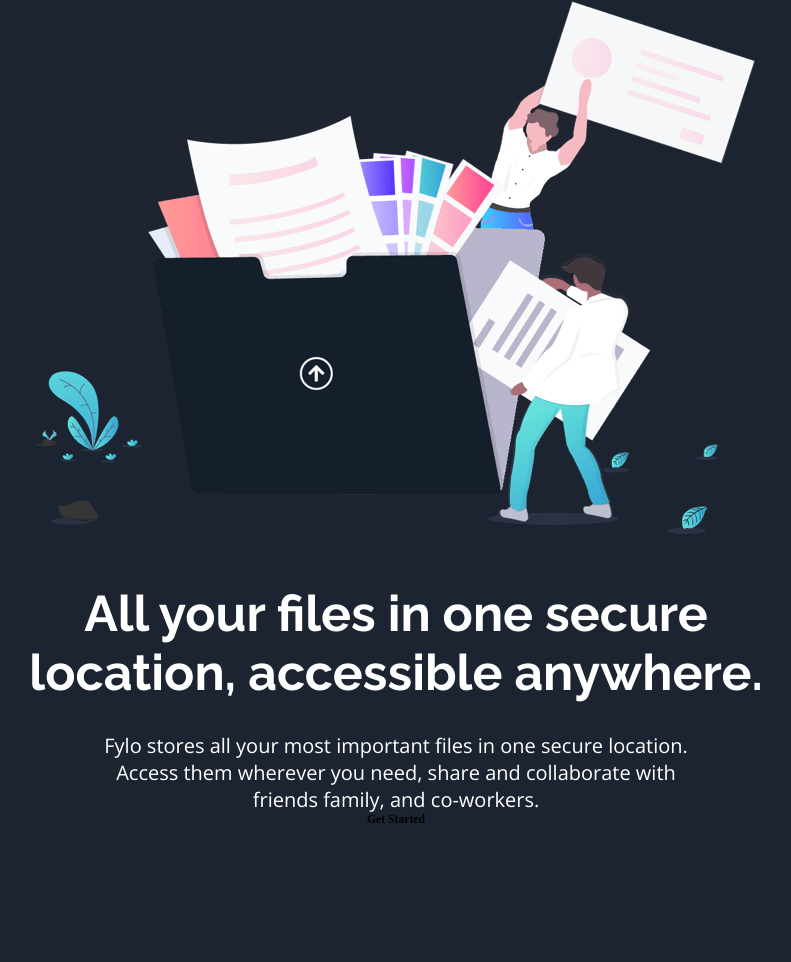
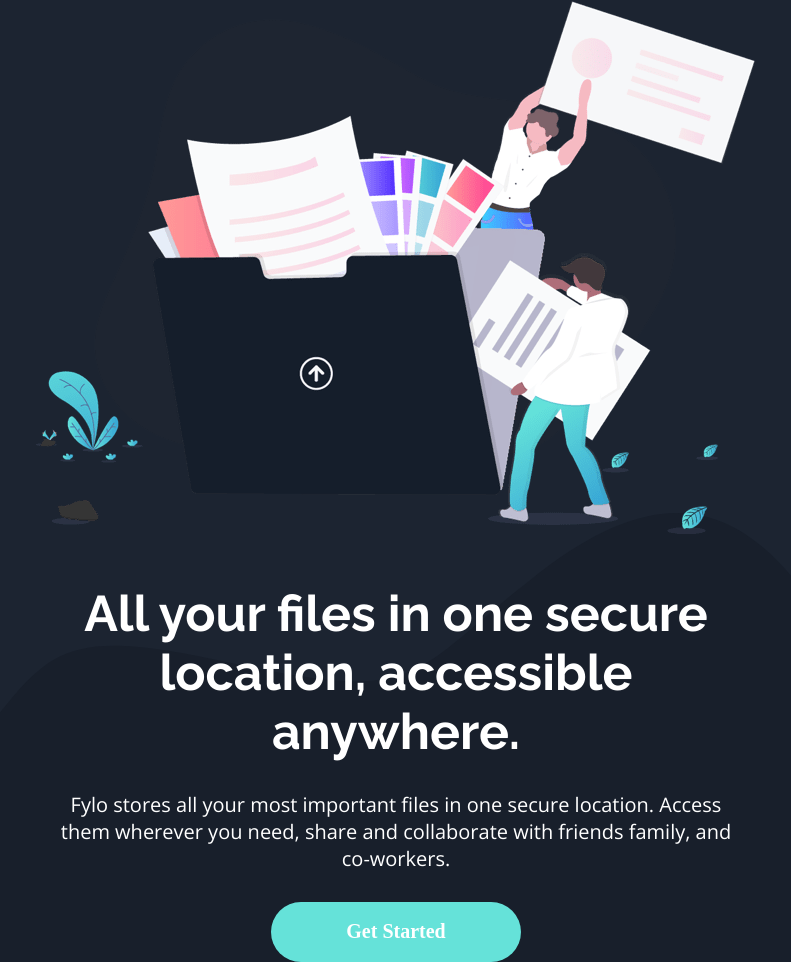
Before and after one commit to cold412/fylo-dark-theme-landing-page-master, a Gatsby site: page / in a window 1280 px wide. Shown: the part 192-1154 px from the top of the page, without its empty margins (244-1035 px from the left). Before the commit the page ends 1018 px from the top, so only its background shows below. Built offline with nearby package versions, Linux system fonts and the light colour scheme; Gatsby itself is replaced by a stand-in of ours.

Commit message:
page1 done

```diff
--- a/src/pages/Page1.js
+++ b/src/pages/Page1.js
@@ -1,21 +1,22 @@
-import React from 'react'
-import MainHeader from '../pages/components/MainHeader'
-import MainText from '../pages/components/MainText'
-import Button from '../pages/components/Button'
-import '../styles/page1.scss'
-import mainImg from '../img/illustration-intro.png'
-
+import React from "react"
+import MainHeader from "../pages/components/MainHeader"
+import MainText from "../pages/components/MainText"
+import Button1 from "./components/Button1"
+import "../styles/page1.scss"
+import mainImg from "../img/illustration-intro.png"
 
 const Page1 = () => {
-    return (
-      <div className="page1Cont">
-        <img src={mainImg} alt="MainImage"/>
-        <MainHeader text="All your files in one secure location, accessible anywhere."/>
-        <MainText text="Fylo stores all your most important files in one secure location. Access them wherever
-  you need, share and collaborate with friends family, and co-workers."/>
-      <Button buttonText="Get Started"/>
-      </div>
-    )
+  return (
+    <div className="page1Cont">
+      <img src={mainImg} alt="MainImage" />
+      <MainHeader text="All your files in one secure location, accessible anywhere." />
+      <MainText   text="Fylo stores all your most important files in one secure location. Access them wherever
+        you need, share and collaborate with friends family, and co-workers." />
+        <div className="buttonCont">
+      <Button1 buttonText="Get Started"/>
+        </div>
+    </div>
+  )
 }
 
 export default Page1
--- a/src/pages/components/Button.js
+++ b/src/pages/components/Button1.js
@@ -1,7 +1,7 @@
 import React from 'react'
 import '../../styles/button.scss'
 
-const Button = (props) => {
+const Button1 = (props) => {
     return (
         <div className="buttonContainer">
             <h3>{props.buttonText}</h3>
@@ -9,4 +9,4 @@
     )
 }
 
-export default Button
+export default Button1
--- a/src/pages/index.js
+++ b/src/pages/index.js
@@ -2,13 +2,16 @@
 import Navbar from "./Navbar"
 import Page1 from "./Page1"
 import '../styles.scss'
+import '../styles/index.scss'
 
 
 const index = () => {
   return (
     <div className="MainCont">
       <Navbar />
+      <div className="pate1Cont">
       <Page1 />
+      </div>
 
     </div>
   )
--- a/src/styles.scss
+++ b/src/styles.scss
@@ -18,4 +18,9 @@
   box-sizing: border-box;
   font-size: 62.5%;
   background-color: $DarkBlueIntro;
+
+  @include mobile{
+    font-size: 55%;
+  }
+
 }
--- a/src/styles/__var.scss
+++ b/src/styles/__var.scss
@@ -26,7 +26,7 @@
 
 
 $Mobile: 375px;
-$Desktop: 1440px;
+$Desktop: 1445px;
 
 
 @mixin mobile {
@@ -36,7 +36,7 @@
 }
 
 @mixin desktop {
-  @media (max-width: #{$Desktop}) {
+  @media (min-width: #{$Desktop}) {
     @content;
   }
 }
--- a/src/styles/button.scss
+++ b/src/styles/button.scss
@@ -1 +1,16 @@
 @import '_var';
+
+
+.buttonContainer{
+    display: flex;
+    background-color: $Cyan;
+    min-width: 25rem;
+    height: 6rem;
+    align-items: center;
+    justify-content: center;
+    border-radius: 3rem;
+    h3{
+        color: $White;
+        font-size: 2rem;
+    }
+}
--- /dev/null
+++ b/src/styles/index.scss
@@ -0,0 +1,14 @@
+@import "../styles/_var";
+
+.MainCont{
+    .page1Cont{
+        width: 100vw;
+        background-image: url(../img/bg-curvy-desktop.svg);
+        background-position: bottom;
+        background-repeat: no-repeat;
+
+        @include desktop{
+            background-size: cover;
+        }
+    }
+}
--- a/src/styles/mainheader.scss
+++ b/src/styles/mainheader.scss
@@ -7,5 +7,11 @@
         text-align: center;
         font-size: 5rem;
         font-family: $Rale;
+        min-width: 40rem;
+        max-width: 70rem;
+
+        @include mobile{
+            font-size: 2.3rem;
+        }
     }
 }
--- a/src/styles/maintext.scss
+++ b/src/styles/maintext.scss
@@ -8,6 +8,7 @@
         font-size: 2rem;
         font-family: $Open;
         padding-top: 3rem;
-        width: 60rem;
+        min-width: 40rem;
+        max-width: 70rem;
     }
 }
--- a/src/styles/page1.scss
+++ b/src/styles/page1.scss
@@ -5,7 +5,6 @@
     display: flex;
     flex-direction: column;
     align-items: center;
-    width: 60vw;
     margin: 0 auto;
     padding-top: 8rem;
 
@@ -16,4 +15,8 @@
     .MainHeader{
         padding-top: 5rem;
     }
+
+    .buttonCont{
+        padding-top: 3rem;
+    }
 }
```
